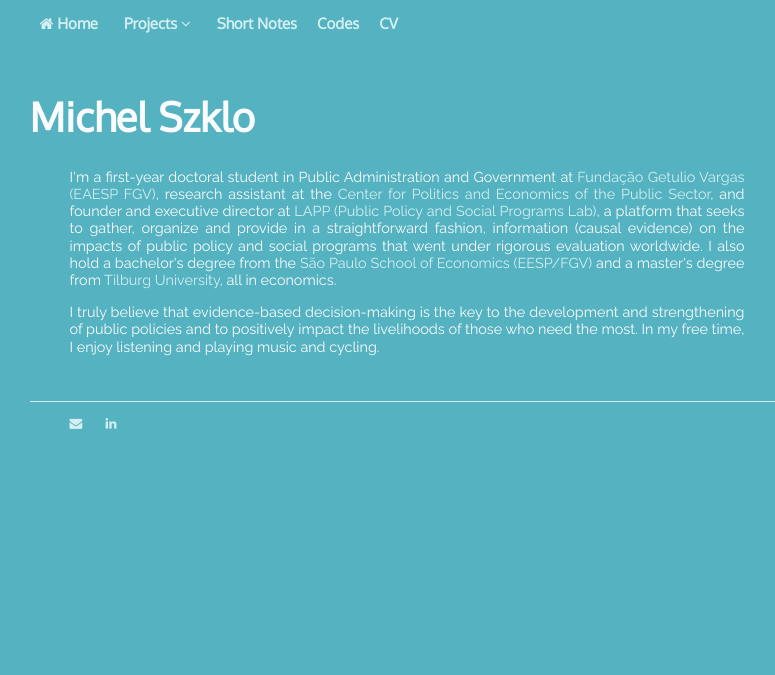
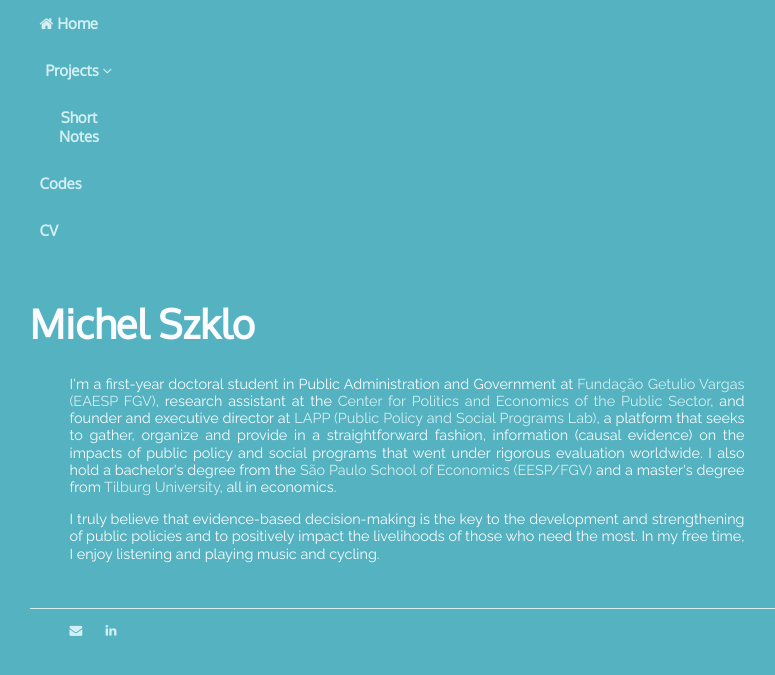
Before and after one commit to michelszklo/michelszklo.github.io, a Jekyll site: the page built from index.html, in a window 1280 px wide. Shown: the top 675 px of the page, without its empty margins (233-1008 px from the left). Built offline with Jekyll 4.4.1, drawn with Linux system fonts in a browser that asks for light colours.

Commit message:
Update main.css

```diff
--- a/css/main.css
+++ b/css/main.css
@@ -57,7 +57,8 @@ footer {
 .topnav {
   overflow: hidden;
   background-color: #54b2c1;
-  padding: 0px 0px 0px 0px
+  padding: 0px 0px 0px 0px;
+  width: 99px;
 }
 
 /* top navigation besides dropdown*/
@@ -85,6 +86,7 @@ footer {
 .dropdown {
     float: left;
     overflow: hidden;
+    width: 99px;
 }
 
 /*dropdown button in the top nav*/
@@ -104,7 +106,7 @@ footer {
     position: absolute;
     font-size: 15px;
     background-color: #54b2c1;
-    width: 98.5px;
+    width: 99px;
     z-index: 1;
 }
 
```
